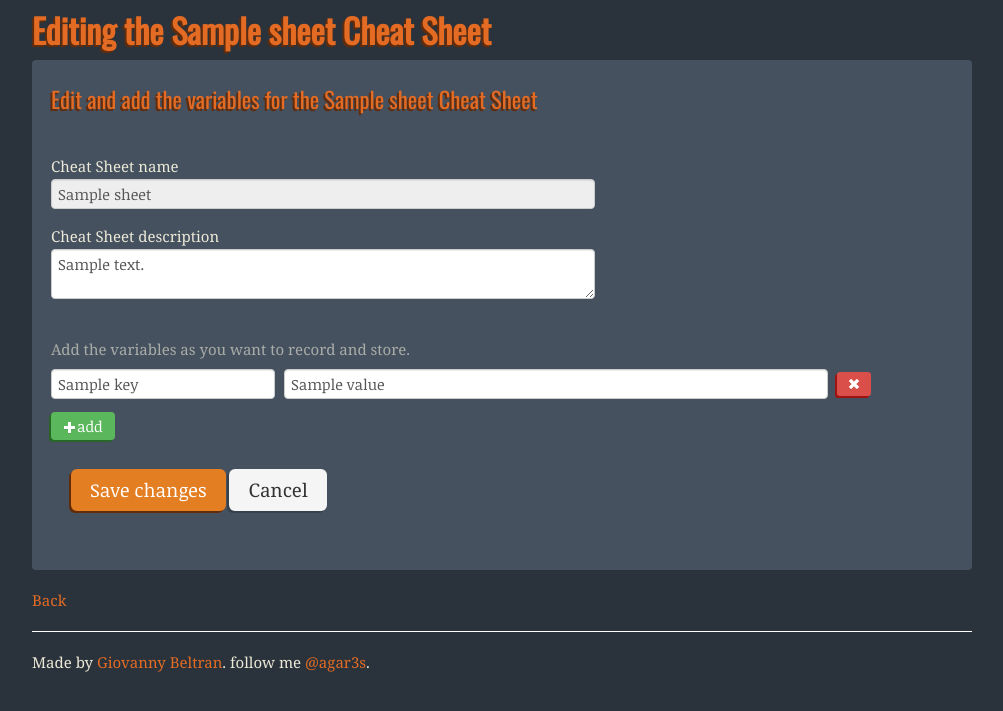
After one commit to agar3s/cheat-sheets, a Flask app: template templates/edit.html in a window 1280 px wide. The commit adds this page. Shown: the top 711 px of the page, without its empty margins (138-1141 px from the left). Run offline with Flask 2, Linux system fonts and the light colour scheme; the template is opened without the code that fills it: most values are stand-ins (such as "Sample title", 1, 10 or a date in 2020); parts of the project's set-up code (start-up, migrations or seed data) failed here and were passed over; some libraries are stand-ins or nearby versions.

Commit message:
allowing view and edit sheets

```diff
--- a/app.py
+++ b/app.py
@@ -11,12 +11,9 @@ app = Flask(__name__)
 MONGO_URL = os.environ.get('MONGOHQ_URL')
 
 if MONGO_URL:
-# Get a connection
     connection = Connection(MONGO_URL)
-# Get the database
     db = connection[urlparse(MONGO_URL).path[1:]]
 else:
-# Not on an app with the MongoHQ add-on, do some localhost action
     connection = Connection('localhost', 27017)
     db = connection['MyDB']
 
@@ -31,7 +28,8 @@ def create_sheet():
     if request.method == 'POST':
         cheat_sheet_pre = request.form.to_dict()
         cheat_sheet = {}
-        cheat_sheet['name'] = cheat_sheet_pre['name'];
+        cheat_sheet['name'] = cheat_sheet_pre['name']
+        cheat_sheet['description'] = cheat_sheet_pre['description']
 
         index = 1
         variables = {}
@@ -40,8 +38,8 @@ def create_sheet():
             index += 1;
         cheat_sheet['variables'] = variables
 
-        print cheat_sheet
         db.sheets.save(cheat_sheet)
+        return redirect(url_for('view_sheet', name=cheat_sheet['name']))
 
     return render_template('create.html')
 
@@ -55,6 +53,32 @@ def view_sheet(name):
     return redirect(url_for('index'))
 
 
+@app.route('/edit/<name>', methods=['POST', 'GET'])
+def edit_sheet(name):
+    sheet = db.sheets.find_one({'name':name})
+    if not sheet:
+        return redirect(url_for('index'))
+
+    if request.method == 'POST':
+        cheat_sheet_pre = request.form.to_dict()
+        cheat_sheet = {}
+        cheat_sheet['name'] = name
+        cheat_sheet['description'] = cheat_sheet_pre['description']
+
+        index = 1
+        variables = {}
+        while ('key%d' % index) in cheat_sheet_pre:
+            variables[cheat_sheet_pre['key%d' % index]] = cheat_sheet_pre['value%d' % index]
+            index += 1;
+        cheat_sheet['variables'] = variables
+
+        db.sheets.update({'name':name}, cheat_sheet)
+        return redirect(url_for('view_sheet', name=name))
+
+    return render_template('edit.html', sheet = sheet)
+
+
+
 app.debug = True
 
 if __name__ == '__main__':
--- /dev/null
+++ b/static/js/cheatSheets.js
@@ -0,0 +1,83 @@
+var index = 0;
+var removeVariable = function(indexSelected){
+    $("#group"+indexSelected).remove();
+};
+
+var addVariable = function(){
+    index++;
+    $("#variables").append('<div id="groupfield'+index+'" class="control-group">'+
+            '<input id="key'+index+'" name="key'+index+'" class="input-large key" type="text" placeholder="key">'+
+            '<input id="value'+index+'" name="value'+index+'" class="input-xxlarge value" type="text" placeholder="value">'+
+            '<button id="field'+index+'" class="btn btn-danger btn-small" type="submit"><i class="icon-remove icon-white"></i></button>'+
+        '</div>');
+
+    $("#field"+index).on("click",function(){
+        removeVariable(this.id);
+        return false;
+    });
+
+    $("#key"+index).on("keypress", function(e){
+        if(e.which == 13) {
+            $(this).next(".value").focus();
+            return false;
+        }
+    });
+
+    $("#value"+index).on("keypress", function(e) {
+        var keyCode = e.keyCode || e.which;
+        if(keyCode == 13 || keyCode == 9) {
+            e.preventDefault();
+            addVariable();
+            $("#key"+index).focus();
+            return false;
+        }
+    });
+};
+
+(function(){
+
+    index = $(".key").length;
+
+    $(".remove").on("click",function(){
+        removeVariable(this.id);
+        return false;
+    });
+
+    $(".key").on("keypress", function(e){
+        if(e.which == 13) {
+            $(this).next(".value").focus();
+            return false;
+        }
+    });
+
+    $(".value").on("keypress", function(e) {
+        var keyCode = e.keyCode || e.which;
+        if(keyCode == 13 || keyCode == 9) {
+            e.preventDefault();
+            addVariable();
+            return false;
+        }
+    });
+
+    $("#add").on("click",function(){
+        addVariable();
+        return false;
+    });
+
+    $("#name").on("keypress", function(e){
+            if(e.which == 13) {
+                $("#key1").focus();
+                return false;
+            }
+        });
+
+    $(document).bind('keyup keydown', function(e){
+        if(e.shiftKey){
+            if((e.keyCode || e.which) == 13){
+                $("#cheat-sheet").submit();
+            }
+        }
+
+    });
+
+})();
--- /dev/null
+++ b/templates/edit.html
@@ -0,0 +1,62 @@
+{% extends "layout.html" %}
+
+{% block title %}Create your own Cheat Sheet{% endblock %}
+{% block content %}
+
+    <h2>Editing the {{ sheet.name }} Cheat Sheet</h2>
+    <div class="">
+	    <form id="cheat-sheet" class="form well" method=POST>
+        <fieldset>
+            <legend>Edit and add the variables for the {{ sheet.name }} Cheat Sheet</legend>
+            <div class="control-group">
+                <label class="control-label" for="name">Cheat Sheet name</label>
+                <input id="name" name="name" disabled
+                    class="input-xxlarge" type="text"
+                    placeholder="name this sheet" value="{{ sheet.name }}">
+            </div>
+            <div class="control-group">
+                <label class="control-label" for="description">Cheat Sheet description</label>
+                <textarea id="description"
+                          name="description"
+                          class="input-xxlarge"
+                          placeholder="Description for this sheet"
+                >{{ sheet.description }}</textarea>
+            </div>
+            <br>
+            <p class="help-block">Add the variables as you want to record and store.</p>
+            <div id="variables">
+                {% for key, value in sheet.variables.items() %}
+                <div id="groupfield{{ loop.index }}" class="control-group">
+                    <input id="key{{ loop.index }}"
+                        name="key{{ loop.index }}"
+                        class="input-large key"
+                        type="text"
+                        placeholder="key"
+                        value="{{ key }}">
+                    <input id="value{{ loop.index }}"
+                        name="value{{ loop.index }}"
+                        class="input-xxlarge value"
+                        type="text"
+                        placeholder="value"
+                        value="{{ value }}">
+                    <button id="field{{ loop.index }}" class="btn btn-danger btn-small remove" type="submit">
+                        <i class="icon-remove icon-white"></i>
+                    </button>
+                </div>
+                {% endfor %}
+            </div>
+            <button id="add" class="btn btn-success" type="submit"><i class="icon-plus icon-white"></i>add</button>
+            <div class="form-actions">
+                <button class="btn btn-primary btn-large" type="submit">Save changes</button>
+                <a class="btn btn-large" type="reset" href="/">Cancel</a>
+            </div>
+        </fieldset>
+	    </form>
+	    <a href="{{ url_for('view_sheet', name=sheet.name) }}">Back</a>
+	</div>
+
+{% endblock %}
+
+{% block extra_js %}
+    <script src="{{ url_for('static', filename='js/cheatSheets.js') }}"></script>
+{% endblock %}
--- a/templates/index.html
+++ b/templates/index.html
@@ -14,9 +14,10 @@
         </div>
     </header>
     <hr>
-    <p>Current cheat sheets</p>
+    <h2>Current cheat sheets</h2>
     {% for sheet in cheat_sheets %}
 
+        <hr>
         <h3><a href="{{ url_for('view_sheet', name=sheet.name ) }}">{{ sheet.name }}</a></h3>
         <table class="table table-bordered table-striped table-hover">
         <thead>
@@ -34,6 +35,7 @@
             {% endfor %}
         </tbody>
         </table>
+        <p>{{ sheet.description }}</p>
     {% endfor %}
 
 {% endblock %}
```
Also changed, not shown: templates/create.html (+11 -63 lines), templates/view.html (+6 -3 lines).
